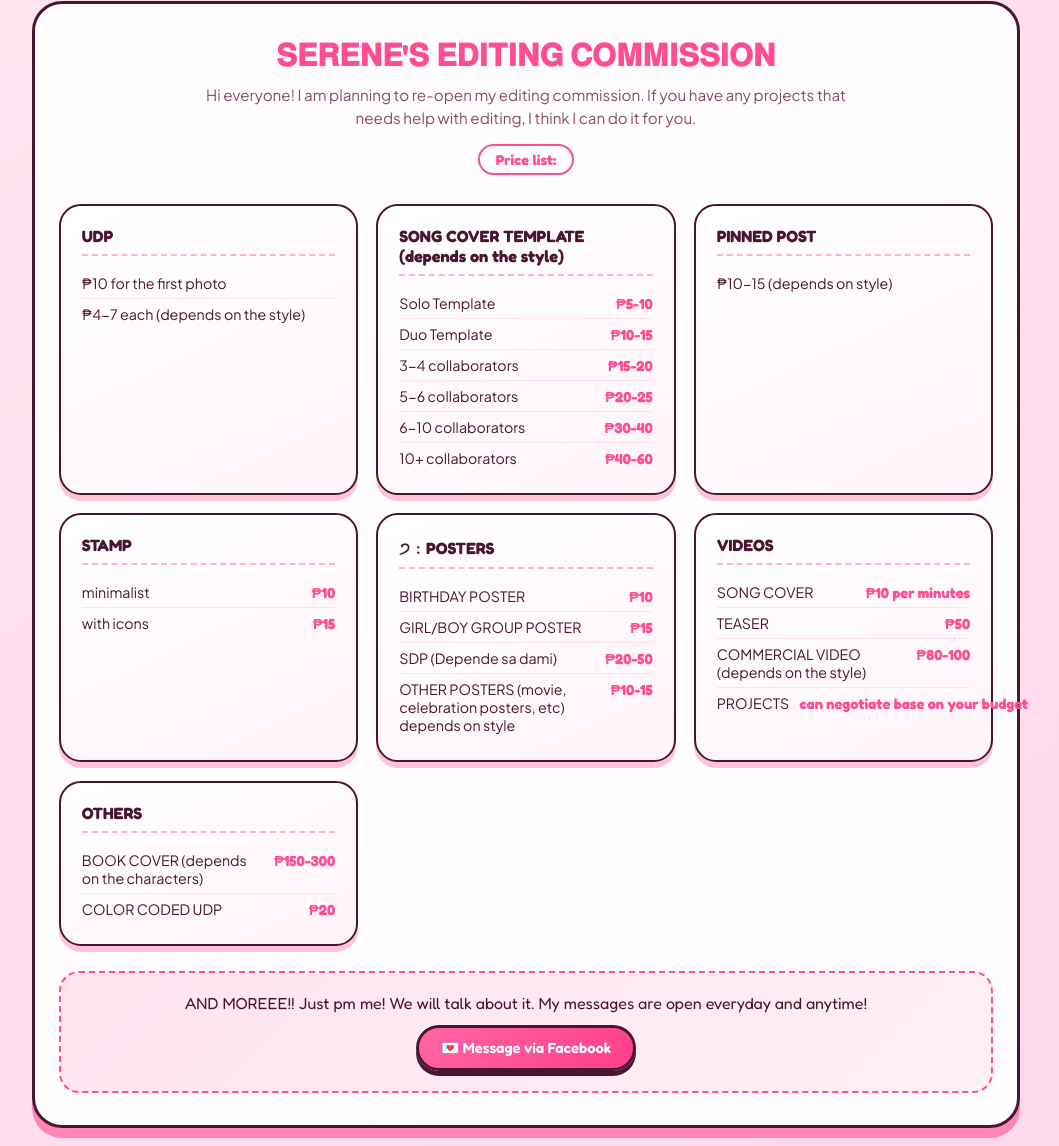
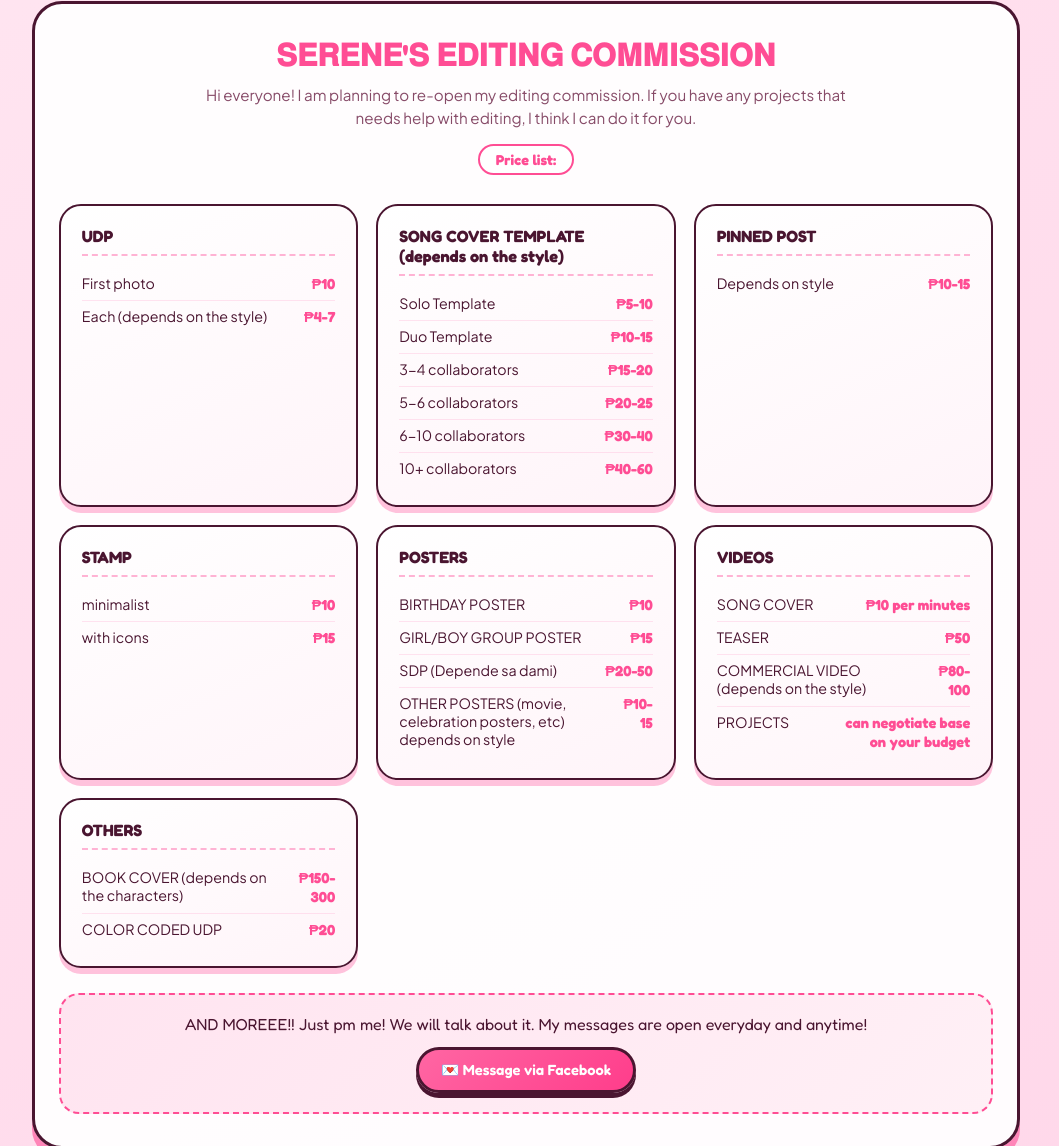
Before and after one commit to tresscutie/Judy-s-Pok-dex, a plain HTML site: page index.html in a window 1280 px wide. Shown: the part 1315-2461 px from the top of the page, without its empty margins (114-1173 px from the left). Drawn offline with Linux system fonts and the light colour scheme.

Commit message:
Update index.html

```diff
--- a/index.html
+++ b/index.html
@@ -840,7 +840,7 @@
       display: flex;
       justify-content: space-between;
       align-items: baseline;
-      gap: 10px;
+      gap: 12px;
       font-size: 0.89rem;
       color: var(--berry-dark);
       padding: 6px 0;
@@ -855,8 +855,10 @@
       font-family: 'Fredoka', sans-serif;
       font-weight: 700;
       color: var(--pink-hot);
-      white-space: nowrap;
+      text-align: right;
       font-size: 0.91rem;
+      max-width: 56%;
+      line-height: 1.3;
     }
 
     .open-dm-banner {
@@ -1077,8 +1079,8 @@
             <h3>UDP</h3>
           </div>
           <ul class="rate-list">
-            <li><span>₱10 for the first photo</span></li>
-            <li><span>₱4-7 each (depends on the style)</span></li>
+            <li><span>First photo</span><span class="rate-price">₱10</span></li>
+            <li><span>Each (depends on the style)</span><span class="rate-price">₱4-7</span></li>
           </ul>
         </div>
 
@@ -1103,7 +1105,7 @@
             <h3>PINNED POST</h3>
           </div>
           <ul class="rate-list">
-            <li><span>₱10-15 (depends on style)</span></li>
+            <li><span>Depends on style</span><span class="rate-price">₱10-15</span></li>
           </ul>
         </div>
 
@@ -1121,7 +1123,7 @@
         <!-- POSTERS -->
         <div class="rate-card">
           <div class="rate-card-header">
-            <h3>੭﹕POSTERS</h3>
+            <h3>POSTERS</h3>
           </div>
           <ul class="rate-list">
             <li><span>BIRTHDAY POSTER</span><span class="rate-price">₱10</span></li>
```
